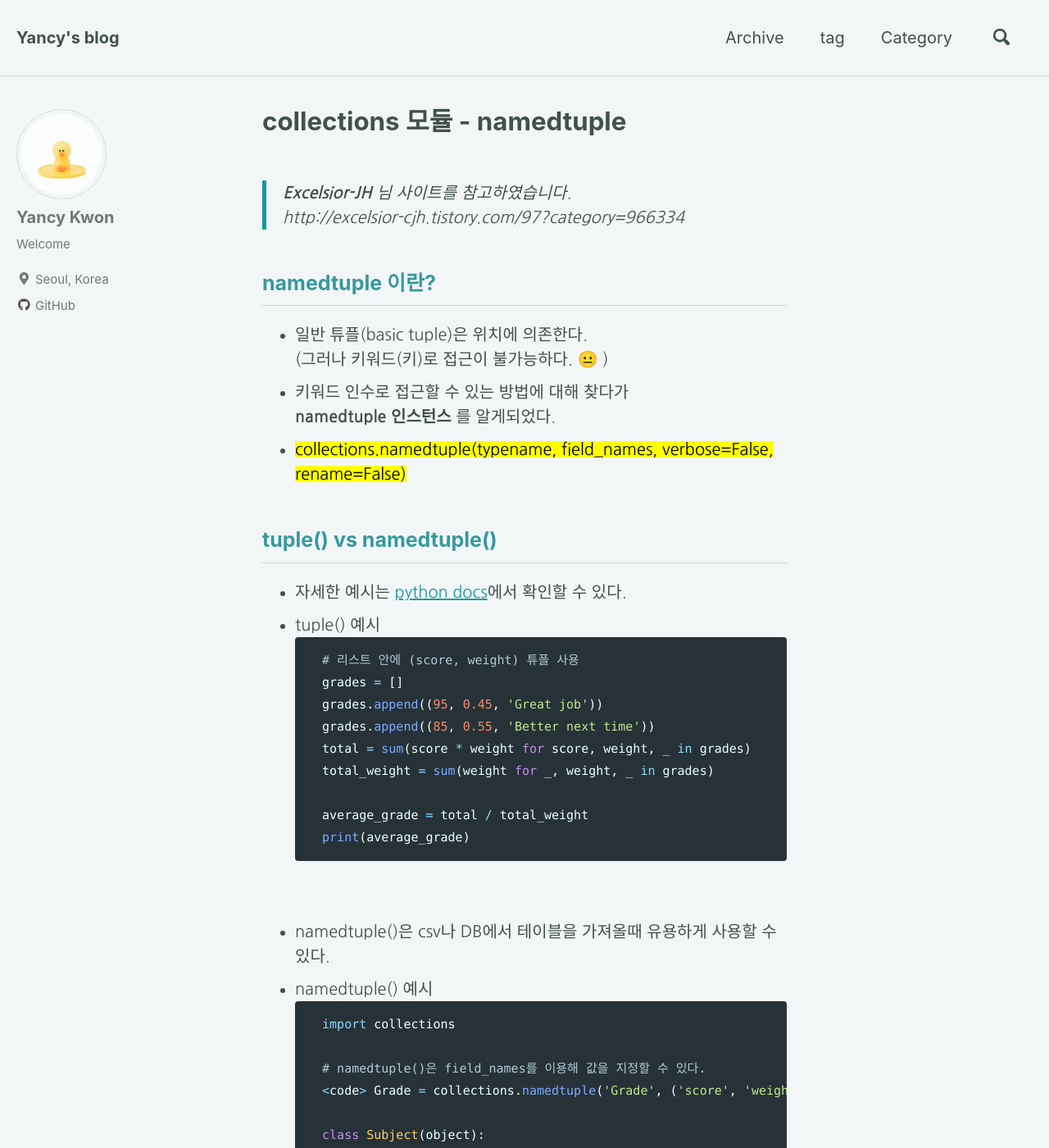
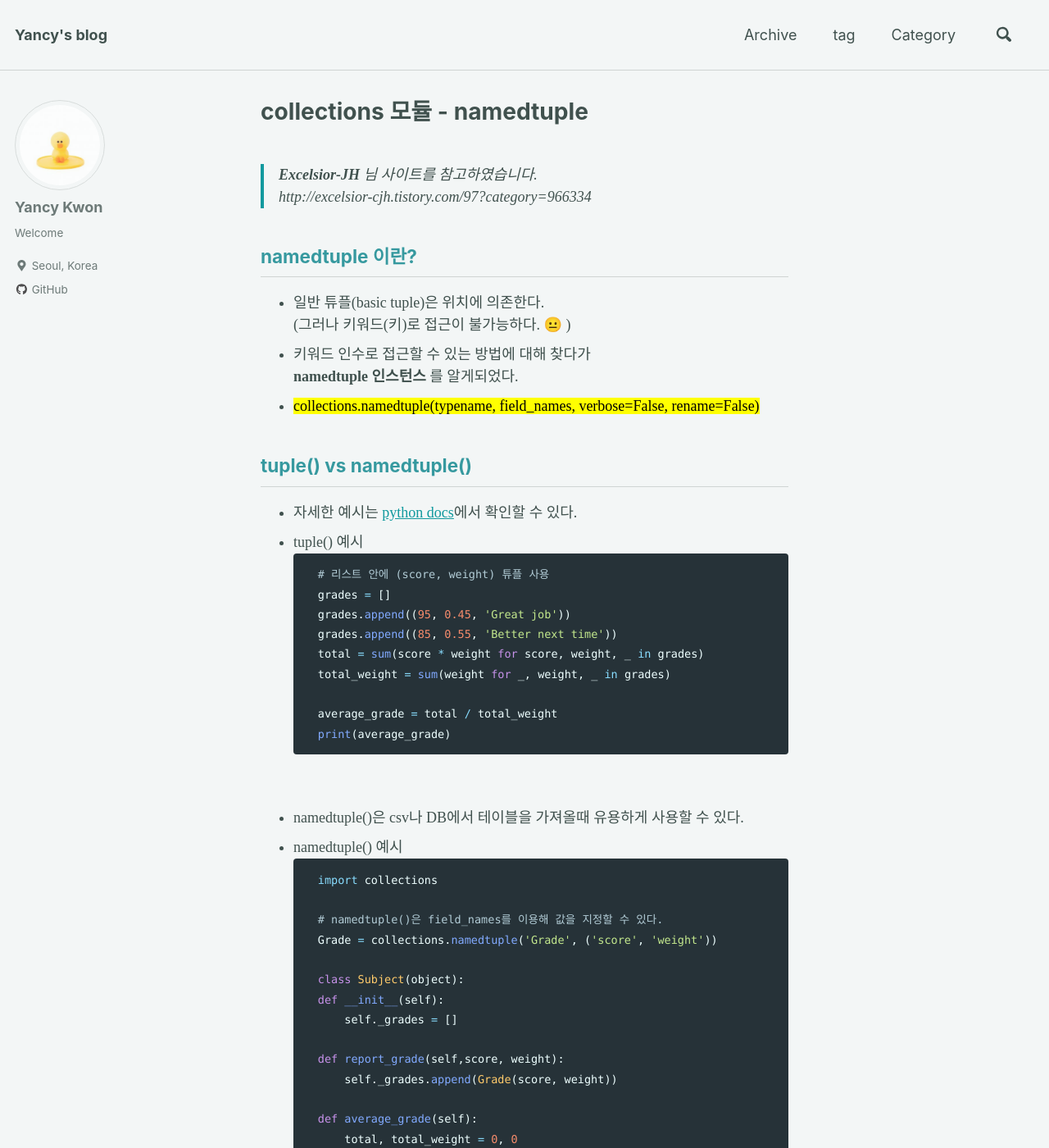
Before and after one commit to Yejikwon/Yejikwon.github.io, a Jekyll site: the page built from _posts/2018-10-01-namedtuple.md, in a window 1280 px wide and 1400 px high. Shown: the whole window at 82% size. Built offline with Jekyll 4.4.1, drawn with Linux system fonts in a browser that asks for light colours; nearby versions of some CDN libraries; emoji names are drawn with the system emoji font; some web fonts are replaced; comment, search, counter and statistics services are not loaded.

Commit message:
added font

```diff
--- a/_includes/head.html
+++ b/_includes/head.html
@@ -43,3 +43,6 @@
     <script src="{{ script_path }}"></script>
   {% endfor %}
 {% endif %}
+
+<!--fonts added-->
+<link rel="stylesheet" href="https://fonts.googleapis.com/earlyaccess/nanumgothic.css">
--- a/_posts/2018-10-01-namedtuple.md
+++ b/_posts/2018-10-01-namedtuple.md
@@ -34,7 +34,7 @@
     import collections
 
     # namedtuple()은 field_names를 이용해 값을 지정할 수 있다.
-    <code> Grade = collections.namedtuple('Grade', ('score', 'weight')) </code>
+    Grade = collections.namedtuple('Grade', ('score', 'weight'))
 
     class Subject(object):
     def __init__(self):
--- a/_sass/minimal-mistakes/_variables.scss
+++ b/_sass/minimal-mistakes/_variables.scss
@@ -6,7 +6,7 @@
    Typography
    ========================================================================== */
 
-$doc-font-size: 16 !default;
+$doc-font-size: 12 !default;
 
 /* paragraph indention */
 $paragraph-indent: false !default; // true, false (default)
@@ -32,6 +32,11 @@
 $global-font-family: $sans-serif !default;
 $header-font-family: $sans-serif !default;
 $caption-font-family: $serif !default;
+
+/*added by me */
+$base-font-size: 10px !default;
+$font-family: 'Nanum Gothic', 'Merriweather', 'PT Serif', Georgia, 'Times New Roman', serif !default;
+$line-height: 1.5 !default;
 
 /* type scale */
 $type-size-1: 2.441em !default; // ~39.056px
--- a/assets/css/main.scss
+++ b/assets/css/main.scss
@@ -7,20 +7,44 @@
 @import "minimal-mistakes/skins/{{ site.minimal_mistakes_skin | default: 'default' }}"; // skin
 @import "minimal-mistakes"; // main partials
 @import url(http://fonts.googleapis.com/earlyaccess/nanumgothic.css); //https://www.letmecompile.com/%EB%82%98%EB%88%94%EA%B3%A0%EB%94%95-%EA%B5%AC%EA%B8%80-%EC%9B%B9%ED%8F%B0%ED%8A%B8webfont-%EC%82%AC%EC%9A%A9%ED%95%98%EA%B8%B0/
+@import url(http://fonts.googleapis.com/earlyaccess/jejugothic.css);
 
 /* 본문 텍스트로 쓰일 font는 클래스 수정 */
+
+/*  태그, 카테고리, 업데이트 크기 조절 */
 p, form {
-  font-family: 'Nanum Gothic', serif;
+  font-family: 'Jeju Gothic', serif;
+  font-size:15px;
+}
+
+/* https://yejikwon.github.io/ 메인 글씨 크기 */
+.archive__item-title{
   font-size:20px;
 }
 
+.archive__item-excerpt{
+  font-family: 'Jeju Gothic', serif;
+  font-size:15px;
+}
+
+/*  이전, 다음 크기  */
+.pagination--pager{
+  font-size:15px;
+}
+
+/*  본문 크기 조절 */
 body {
-  font-family: 'Nanum Gothic', serif;
-  font-size:20px;
+  font-family: 'Jeju Gothic', serif;
+  font-size:18px;
 }
 
 /* footer용 font로 쓰일 클래스는 신규추가 */
 .footer-text {
   font-family: 'Jeju Gothic', serif;
-  font-size: 16px;
+  font-size: 10px;
 }
+
+@font-face {
+	  font-family: "Gidole-Regular";
+		  src: url( '../../_assets/fonts/Gidole-Regular.ttf') format('truetype');
+}
```
Also changed, not shown: _assets/fonts/Gidole-Regular.ttf (added), _assets/fonts/Gidolinya-Regular.otf (added).
